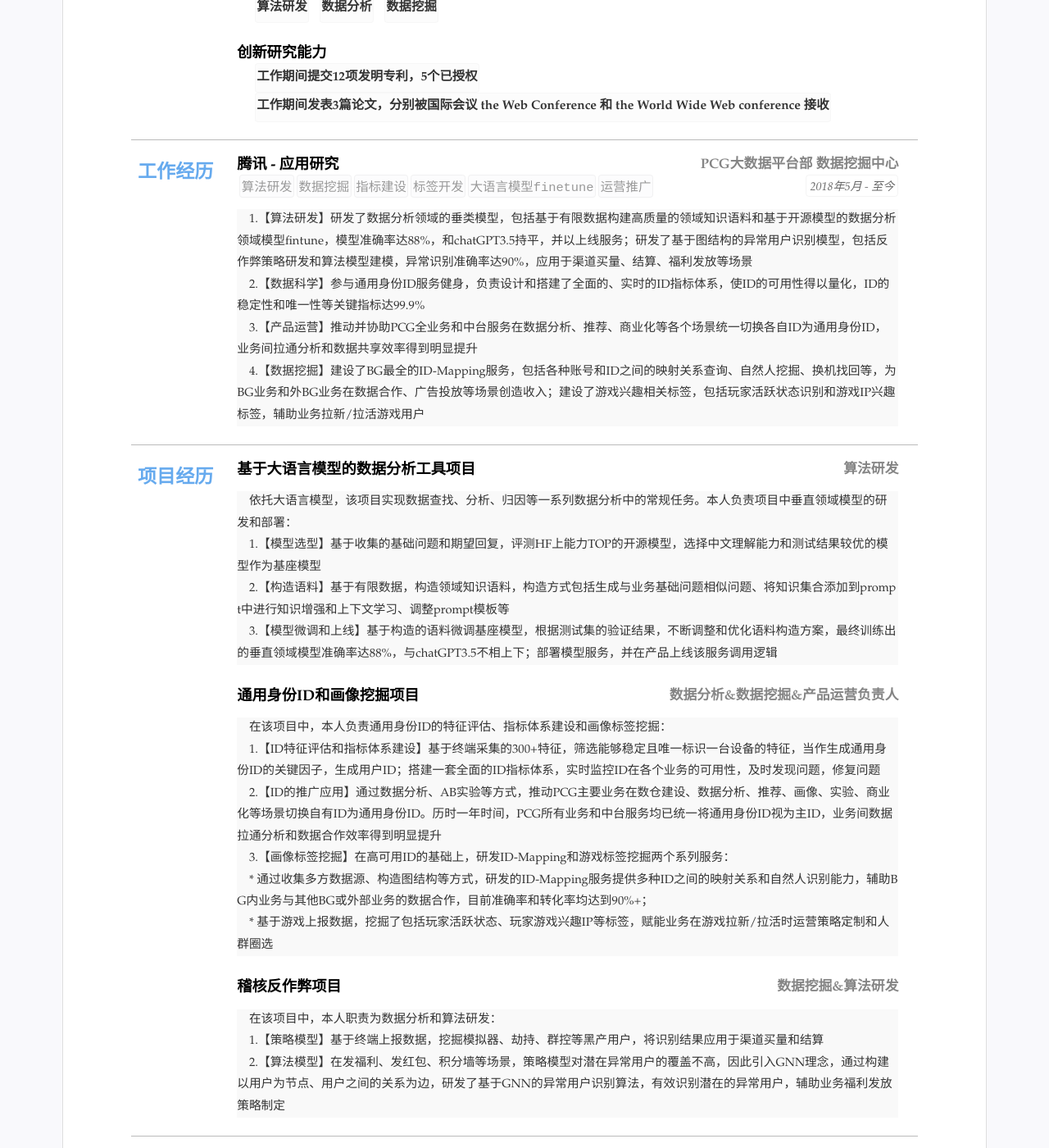
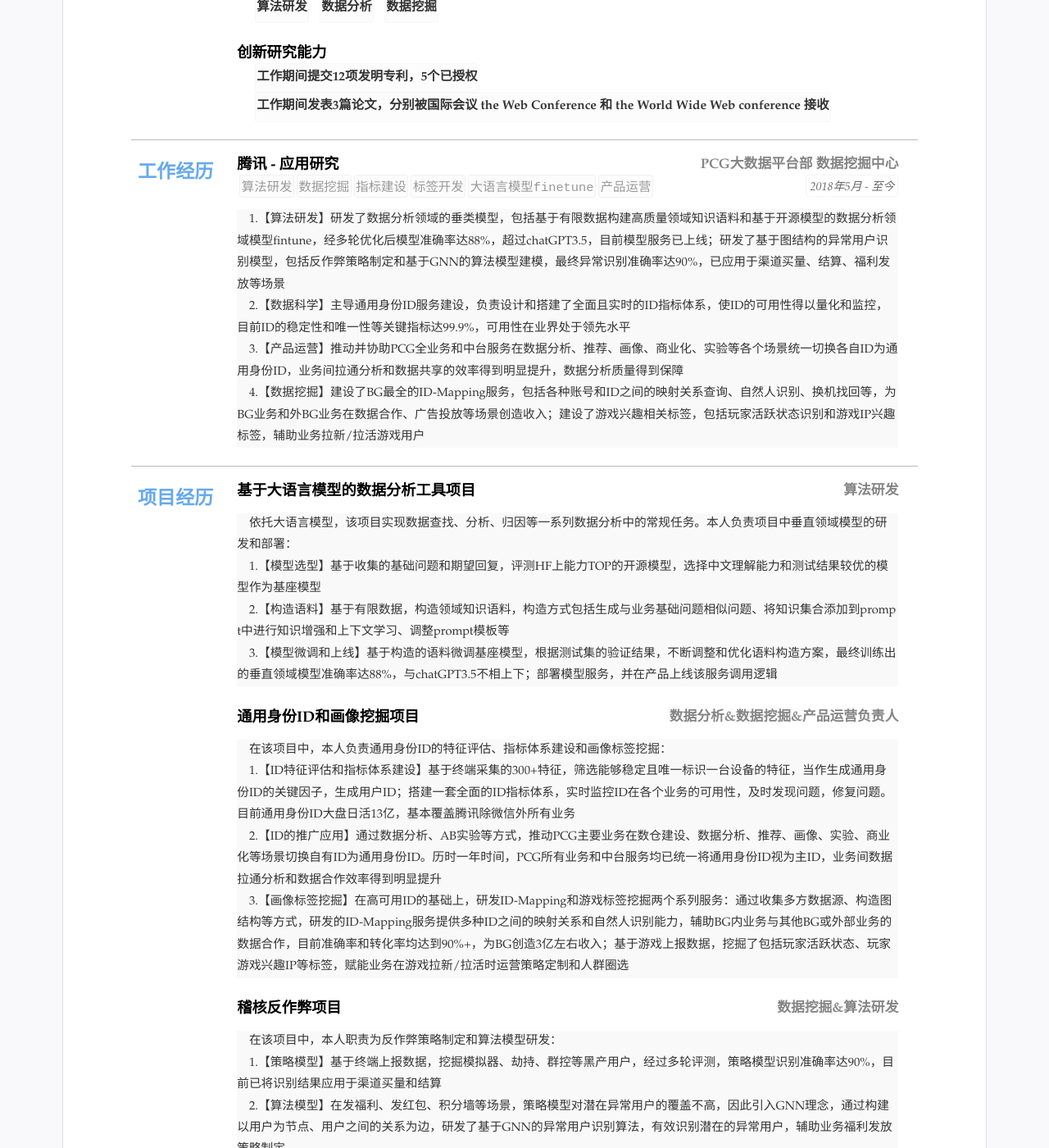
Before and after one commit to wenruity/resume1, a Jekyll site: the page built from index.html, in a window 1280 px wide and 1400 px high, scrolled down 525 px. Shown: the whole window at 82% size. Built offline with Jekyll 4.4.1, drawn with Linux system fonts in a browser that asks for light colours.

Commit message:
Update resume.yml

```diff
--- a/_data/resume.yml
+++ b/_data/resume.yml
@@ -73,12 +73,12 @@ main: #简历主要内容，
     - 指标建设
     - 标签开发
     - 大语言模型finetune
-    - 运营推广
+    - 产品运营
     # summary: 职务或者工作总结(自动折叠)
-    detail: 1.【算法研发】研发了数据分析领域的垂类模型，包括基于有限数据构建高质量的领域知识语料和基于开源模型的数据分析领域模型fintune，模型准确率达88%，和chatGPT3.5持平，并以上线服务；研发了基于图结构的异常用户识别模型，包括反作弊策略研发和算法模型建模，异常识别准确率达90%，应用于渠道买量、结算、福利发放等场景 <br>  &nbsp &nbsp
-            2.【数据科学】参与通用身份ID服务健身，负责设计和搭建了全面的、实时的ID指标体系，使ID的可用性得以量化，ID的稳定性和唯一性等关键指标达99.9% <br>  &nbsp &nbsp
-            3.【产品运营】推动并协助PCG全业务和中台服务在数据分析、推荐、商业化等各个场景统一切换各自ID为通用身份ID，业务间拉通分析和数据共享效率得到明显提升 <br>  &nbsp &nbsp
-            4.【数据挖掘】建设了BG最全的ID-Mapping服务，包括各种账号和ID之间的映射关系查询、自然人挖掘、换机找回等，为BG业务和外BG业务在数据合作、广告投放等场景创造收入；建设了游戏兴趣相关标签，包括玩家活跃状态识别和游戏IP兴趣标签，辅助业务拉新/拉活游戏用户
+    detail: 1.【算法研发】研发了数据分析领域的垂类模型，包括基于有限数据构建高质量领域知识语料和基于开源模型的数据分析领域模型fintune，经多轮优化后模型准确率达88%，超过chatGPT3.5，目前模型服务已上线；研发了基于图结构的异常用户识别模型，包括反作弊策略制定和基于GNN的算法模型建模，最终异常识别准确率达90%，已应用于渠道买量、结算、福利发放等场景 <br>  &nbsp &nbsp
+            2.【数据科学】主导通用身份ID服务建设，负责设计和搭建了全面且实时的ID指标体系，使ID的可用性得以量化和监控，目前ID的稳定性和唯一性等关键指标达99.9%，可用性在业界处于领先水平 <br>  &nbsp &nbsp
+            3.【产品运营】推动并协助PCG全业务和中台服务在数据分析、推荐、画像、商业化、实验等各个场景统一切换各自ID为通用身份ID，业务间拉通分析和数据共享的效率得到明显提升，数据分析质量得到保障 <br>  &nbsp &nbsp
+            4.【数据挖掘】建设了BG最全的ID-Mapping服务，包括各种账号和ID之间的映射关系查询、自然人识别、换机找回等，为BG业务和外BG业务在数据合作、广告投放等场景创造收入；建设了游戏兴趣相关标签，包括玩家活跃状态识别和游戏IP兴趣标签，辅助业务拉新/拉活游戏用户
 
 
   # - title: 腾讯 PCG - 基于大语言模型的数据分析工具项目，算法研发
@@ -139,17 +139,15 @@ main: #简历主要内容，
     # - 数据分析
     # - 数据开发
     detail: 在该项目中，本人负责通用身份ID的特征评估、指标体系建设和画像标签挖掘： <br>  &nbsp &nbsp
-            1.【ID特征评估和指标体系建设】基于终端采集的300+特征，筛选能够稳定且唯一标识一台设备的特征，当作生成通用身份ID的关键因子，生成用户ID；搭建一套全面的ID指标体系，实时监控ID在各个业务的可用性，及时发现问题，修复问题 <br>  &nbsp &nbsp
+            1.【ID特征评估和指标体系建设】基于终端采集的300+特征，筛选能够稳定且唯一标识一台设备的特征，当作生成通用身份ID的关键因子，生成用户ID；搭建一套全面的ID指标体系，实时监控ID在各个业务的可用性，及时发现问题，修复问题。目前通用身份ID大盘日活13亿，基本覆盖腾讯除微信外所有业务 <br>  &nbsp &nbsp
             2.【ID的推广应用】通过数据分析、AB实验等方式，推动PCG主要业务在数仓建设、数据分析、推荐、画像、实验、商业化等场景切换自有ID为通用身份ID。历时一年时间，PCG所有业务和中台服务均已统一将通用身份ID视为主ID，业务间数据拉通分析和数据合作效率得到明显提升 <br>  &nbsp &nbsp
-            3.【画像标签挖掘】在高可用ID的基础上，研发ID-Mapping和游戏标签挖掘两个系列服务： <br>  &nbsp &nbsp
-              * 通过收集多方数据源、构造图结构等方式，研发的ID-Mapping服务提供多种ID之间的映射关系和自然人识别能力，辅助BG内业务与其他BG或外部业务的数据合作，目前准确率和转化率均达到90%+； <br>  &nbsp &nbsp
-              * 基于游戏上报数据，挖掘了包括玩家活跃状态、玩家游戏兴趣IP等标签，赋能业务在游戏拉新/拉活时运营策略定制和人群圈选
+            3.【画像标签挖掘】在高可用ID的基础上，研发ID-Mapping和游戏标签挖掘两个系列服务：通过收集多方数据源、构造图结构等方式，研发的ID-Mapping服务提供多种ID之间的映射关系和自然人识别能力，辅助BG内业务与其他BG或外部业务的数据合作，目前准确率和转化率均达到90%+，为BG创造3亿左右收入；基于游戏上报数据，挖掘了包括玩家活跃状态、玩家游戏兴趣IP等标签，赋能业务在游戏拉新/拉活时运营策略定制和人群圈选
     sub: 数据分析&数据挖掘&产品运营负责人
 
   - title: 稽核反作弊项目
     # summary: Projects' introduction or summary
-    detail: 在该项目中，本人职责为数据分析和算法研发： <br>  &nbsp &nbsp
-          1.【策略模型】基于终端上报数据，挖掘模拟器、劫持、群控等黑产用户，将识别结果应用于渠道买量和结算 <br>  &nbsp &nbsp
+    detail: 在该项目中，本人职责为反作弊策略制定和算法模型研发： <br>  &nbsp &nbsp
+          1.【策略模型】基于终端上报数据，挖掘模拟器、劫持、群控等黑产用户，经过多轮评测，策略模型识别准确率达90%，目前已将识别结果应用于渠道买量和结算 <br>  &nbsp &nbsp
           2.【算法模型】在发福利、发红包、积分墙等场景，策略模型对潜在异常用户的覆盖不高，因此引入GNN理念，通过构建以用户为节点、用户之间的关系为边，研发了基于GNN的异常用户识别算法，有效识别潜在的异常用户，辅助业务福利发放策略制定
       # md: _data/demo.md
     sub: 数据挖掘&算法研发
```
